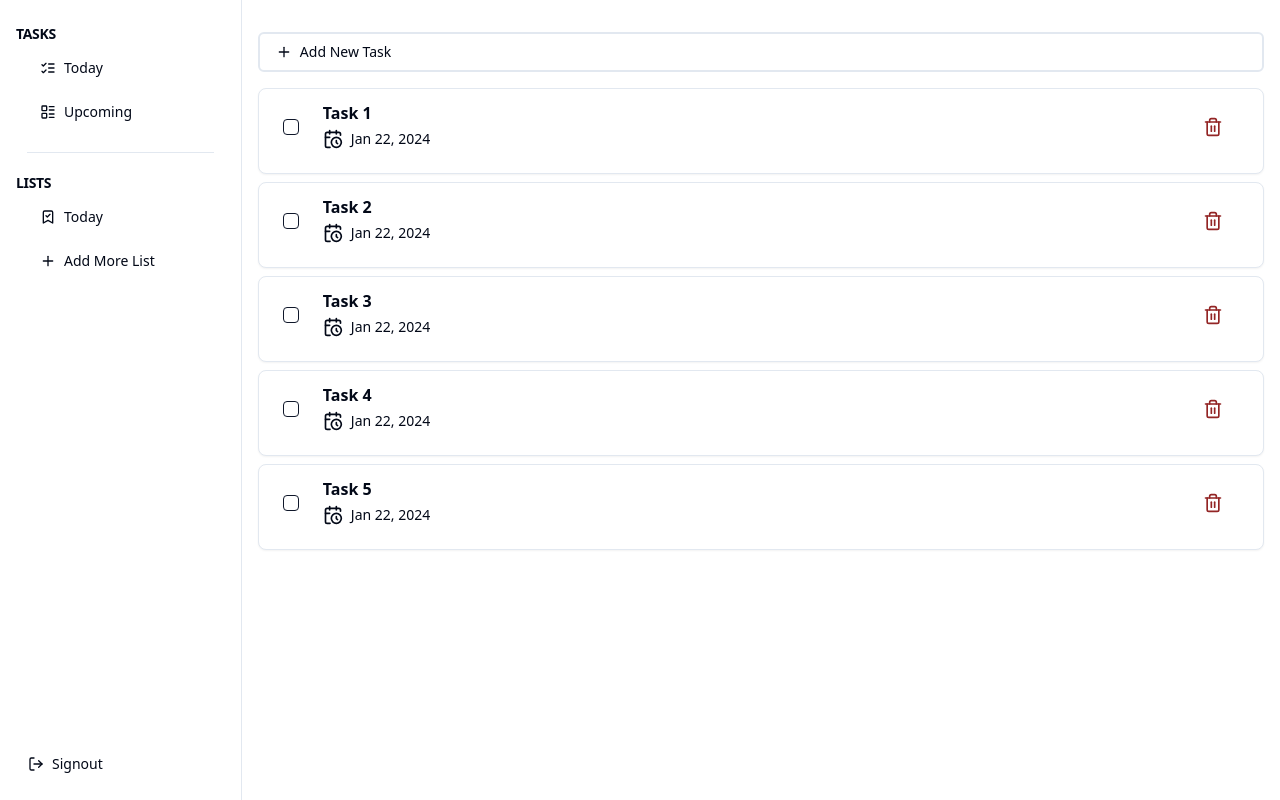
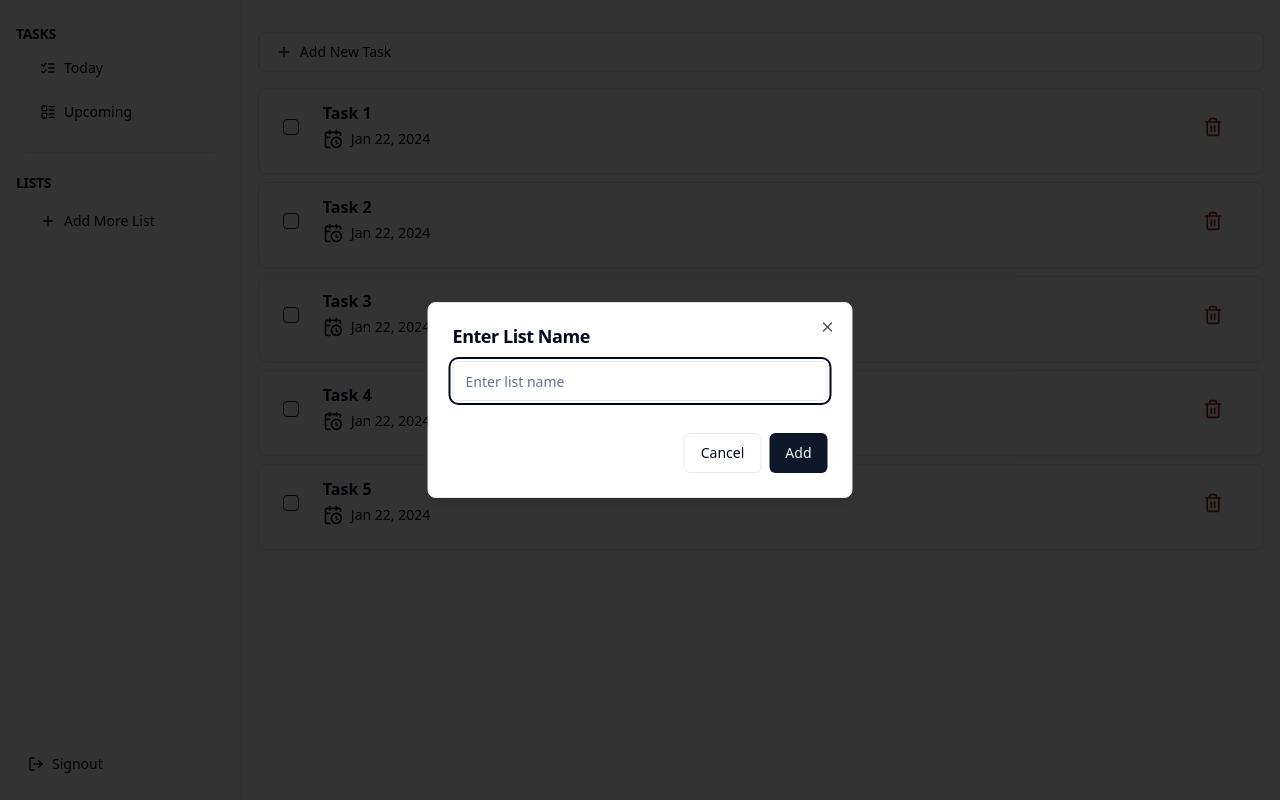
Before and after one commit to ASPactores/django-tasks, a React (Vite) app in the folder frontend/: page / in a window 1280 px wide. Both pictures are taken after a click on the button "Add More List". Built offline with nearby package versions, Linux system fonts and the light colour scheme.

Commit message:
feat(frontend): implemented functionality to add more list

```diff
--- /dev/null
+++ b/frontend/src/contexts/AddMoreListContextProvider.tsx
@@ -0,0 +1,32 @@
+import { useState, createContext, ReactNode } from 'react';
+
+interface AddMoreListContextProps {
+    children: ReactNode;
+}
+
+interface AddMoreListContextValue {
+    listOfTasks: string[];
+    setListOfTasks: React.Dispatch<React.SetStateAction<string[]>>;
+}
+
+const AddMoreListContext = createContext<AddMoreListContextValue>({
+    listOfTasks: [],
+    setListOfTasks: () => {},
+});
+
+const AddMoreListContextProvider = ({ children }: AddMoreListContextProps) => {
+    const [listOfTasks, setListOfTasks] = useState<string[]>([]);
+
+    const contextValue: AddMoreListContextValue = {
+        listOfTasks,
+        setListOfTasks,
+    };
+
+    return (
+        <AddMoreListContext.Provider value={contextValue}>
+            {children}
+        </AddMoreListContext.Provider>
+    );
+};
+
+export { AddMoreListContext, AddMoreListContextProvider };
--- /dev/null
+++ b/frontend/src/pages/Home/components/AddMoreList.tsx
@@ -0,0 +1,38 @@
+import {
+    Dialog,
+    DialogContent,
+    DialogHeader,
+    DialogTitle,
+    DialogTrigger,
+} from '@/components/ui/dialog';
+import { Plus } from 'lucide-react';
+import { Button } from '@/components/ui/button';
+
+import { useState } from 'react';
+import AddMoreListForms from './AddMoreListForm';
+
+export default function AddMoreList() {
+    const [open, setOpen] = useState(false);
+
+    return (
+        <>
+            <Dialog open={open} onOpenChange={setOpen}>
+                <DialogTrigger asChild>
+                    <Button
+                        variant="ghost"
+                        className="w-full justify-start py-1 pl-6"
+                    >
+                        <Plus className="mr-2 h-4 w-4" />
+                        Add More List
+                    </Button>
+                </DialogTrigger>
+                <DialogContent className="sm:max-w-[425px]">
+                    <DialogHeader>
+                        <DialogTitle>Enter List Name</DialogTitle>
+                    </DialogHeader>
+                    <AddMoreListForms setOpen={setOpen} />
+                </DialogContent>
+            </Dialog>
+        </>
+    );
+}
--- /dev/null
+++ b/frontend/src/pages/Home/components/AddMoreListForm.tsx
@@ -0,0 +1,74 @@
+import { DialogFooter } from '@/components/ui/dialog';
+import {
+    Form,
+    FormField,
+    FormItem,
+    FormMessage,
+    FormControl,
+} from '@/components/ui/form';
+import { Button } from '@/components/ui/button';
+import { Input } from '@/components/ui/input';
+import { useForm } from 'react-hook-form';
+import * as z from 'zod';
+import { zodResolver } from '@hookform/resolvers/zod';
+import { useContext } from 'react';
+import { AddMoreListContext } from '@/contexts/AddMoreListContextProvider';
+
+const listSchema = z.object({
+    list_name: z.string().min(1, 'Input at least 1 character.'),
+});
+
+export default function AddMoreListForms({
+    setOpen,
+}: {
+    setOpen: (open: boolean) => void;
+}) {
+    const { listOfTasks, setListOfTasks } = useContext(AddMoreListContext);
+    const listForm = useForm<z.infer<typeof listSchema>>({
+        resolver: zodResolver(listSchema),
+        defaultValues: {
+            list_name: '',
+        },
+    });
+
+    const submit = (data: z.infer<typeof listSchema>) => {
+        setListOfTasks([...listOfTasks, data.list_name]);
+        setOpen(false);
+    };
+
+    return (
+        <>
+            <Form {...listForm}>
+                <form
+                    onSubmit={listForm.handleSubmit(submit)}
+                    className="space-y-8"
+                >
+                    <FormField
+                        control={listForm.control}
+                        name="list_name"
+                        render={({ field }) => (
+                            <FormItem>
+                                <FormControl>
+                                    <Input
+                                        placeholder="Enter list name"
+                                        {...field}
+                                    />
+                                </FormControl>
+                                <FormMessage />
+                            </FormItem>
+                        )}
+                    />
+                    <DialogFooter>
+                        <Button
+                            variant="outline"
+                            onClick={() => setOpen(false)}
+                        >
+                            Cancel
+                        </Button>
+                        <Button type="submit">Add</Button>
+                    </DialogFooter>
+                </form>
+            </Form>
+        </>
+    );
+}
--- a/frontend/src/pages/Home/components/DeleteTaskDialog.tsx
+++ b/frontend/src/pages/Home/components/DeleteTaskDialog.tsx
@@ -1,6 +1,5 @@
 import { useState } from 'react';
 import { Button } from '@/components/ui/button';
-import { Plus } from 'lucide-react';
 import {
     Dialog,
     DialogContent,
--- a/frontend/src/pages/Home/components/SideMenu.tsx
+++ b/frontend/src/pages/Home/components/SideMenu.tsx
@@ -1,15 +1,14 @@
 import { Button } from '@/components/ui/button';
 import { Separator } from '@/components/ui/separator';
 import { ScrollArea } from './CustomScrollArea';
-import {
-    ListChecks,
-    LayoutList,
-    BookmarkCheck,
-    Plus,
-    LogOut,
-} from 'lucide-react';
+import { ListChecks, LayoutList, BookmarkCheck, LogOut } from 'lucide-react';
+import { useContext } from 'react';
+import AddMoreList from './AddMoreList';
+import { AddMoreListContext } from '@/contexts/AddMoreListContextProvider';
 
 export default function SideMenu() {
+    const { listOfTasks } = useContext(AddMoreListContext);
+
     return (
         <div className="flex h-full w-[300px]">
             <div className="flex h-full w-full flex-col justify-between rounded-lg bg-white px-1 py-4">
@@ -47,21 +46,19 @@ export default function SideMenu() {
                         </h2>
                         <div className="space-y-1">
                             <ScrollArea>
+                                {listOfTasks.map((list, index) => (
                                     <Button
+                                        key={index}
                                         variant="ghost"
                                         className="w-full justify-start py-1 pl-6"
                                     >
                                         <BookmarkCheck className="mr-2 h-4 w-4" />
-                                    Today
+                                        {list}
                                     </Button>
+                                ))}
                             </ScrollArea>
-                            <Button
-                                variant="ghost"
-                                className="w-full justify-start py-1 pl-6"
-                            >
-                                <Plus className="mr-2 h-4 w-4" />
-                                Add More List
-                            </Button>
+                            {/*  */}
+                            <AddMoreList />
                         </div>
                     </div>
                 </div>
```
Also changed, not shown: frontend/src/App.tsx (+9 -11 lines). Lines whose indentation alone changed are shown as unchanged.
